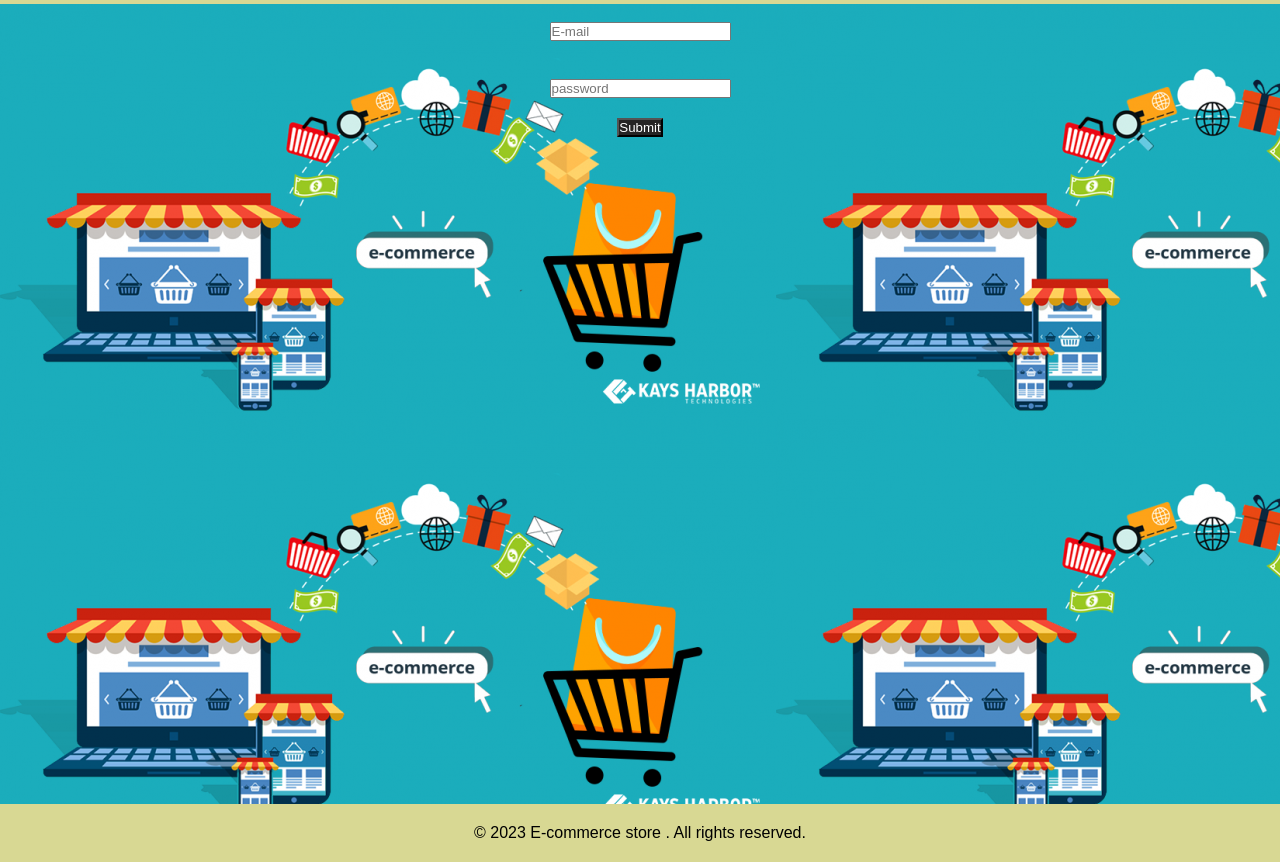
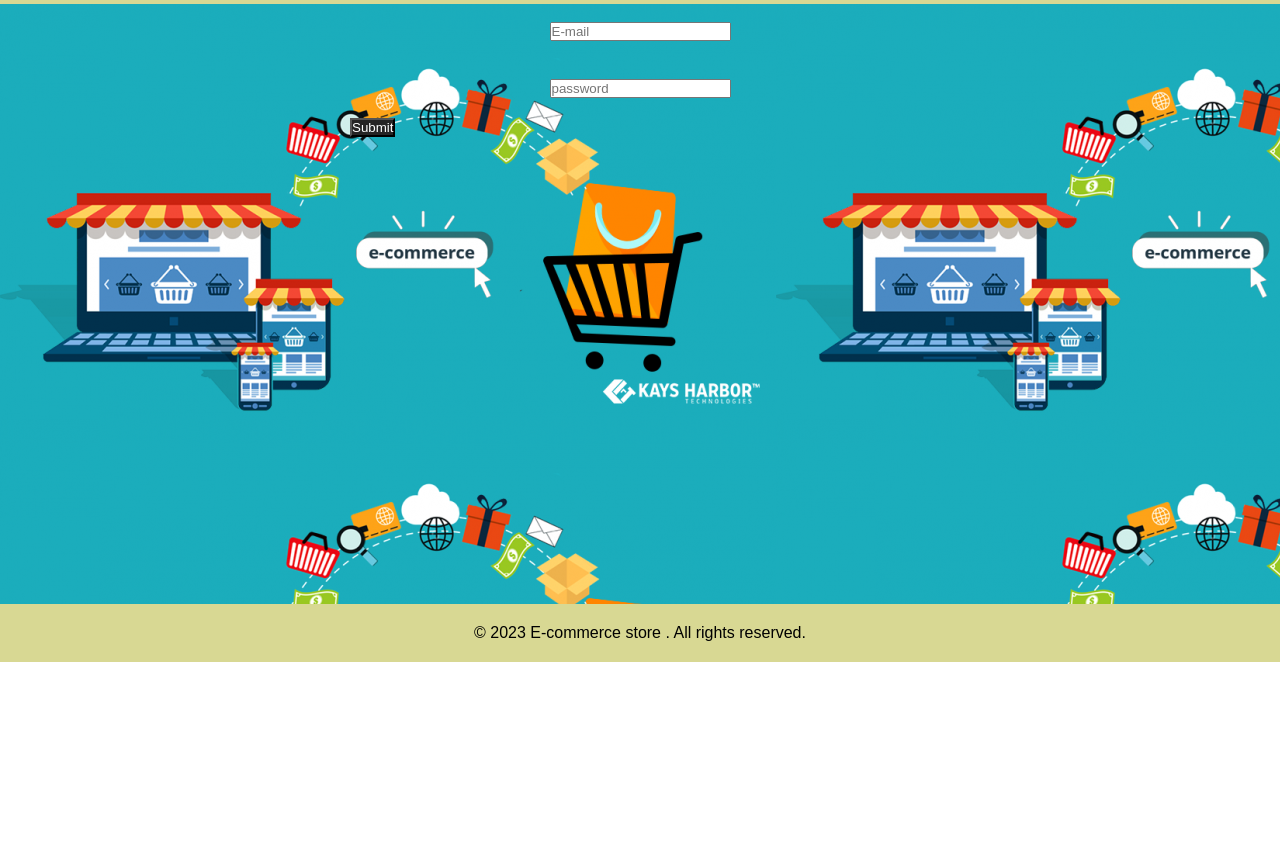
Before and after one commit to Vaanchith-shetty/E-commerce-, a plain HTML site: page signin.html in a window 1280 px wide. Shown: the part 83-945 px from the top of the page. After the commit the page ends 800 px from the top, so only its background shows below. Drawn offline with Linux system fonts and the light colour scheme.

Commit message:
Update style.css

```diff
--- a/style.css
+++ b/style.css
@@ -29,8 +29,8 @@ nav a:hover{
 }
 main{
     background: url("pic.png");
-    height: 100vh;
-    text-align: center;
+    width: 100%;
+    height: 600px;
 
 }
 footer{
@@ -39,9 +39,7 @@ footer{
     padding-top: 20px;
     padding-bottom: 20px;
 }
-label {
-    font-size: 10px;
-}
+
 input {
   margin-bottom:20px ;
   margin-left: auto;
@@ -51,7 +49,7 @@ input {
 button {
     color:white;
     background-color: rgb(37, 36, 36);
-    margin-left: auto;
+    margin-left: 350px;
     margin-right: auto;
 }
 button:hover {
```
